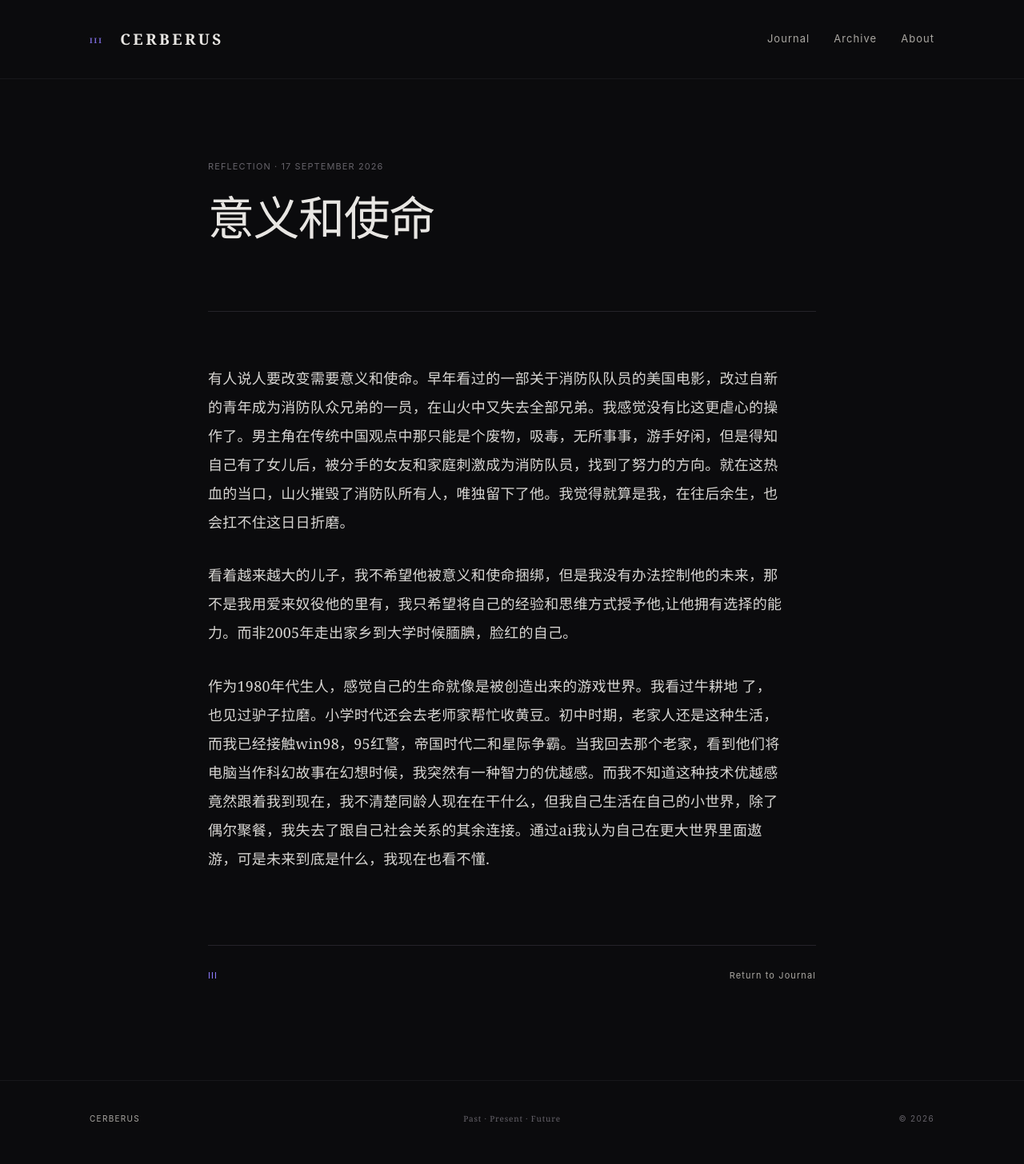
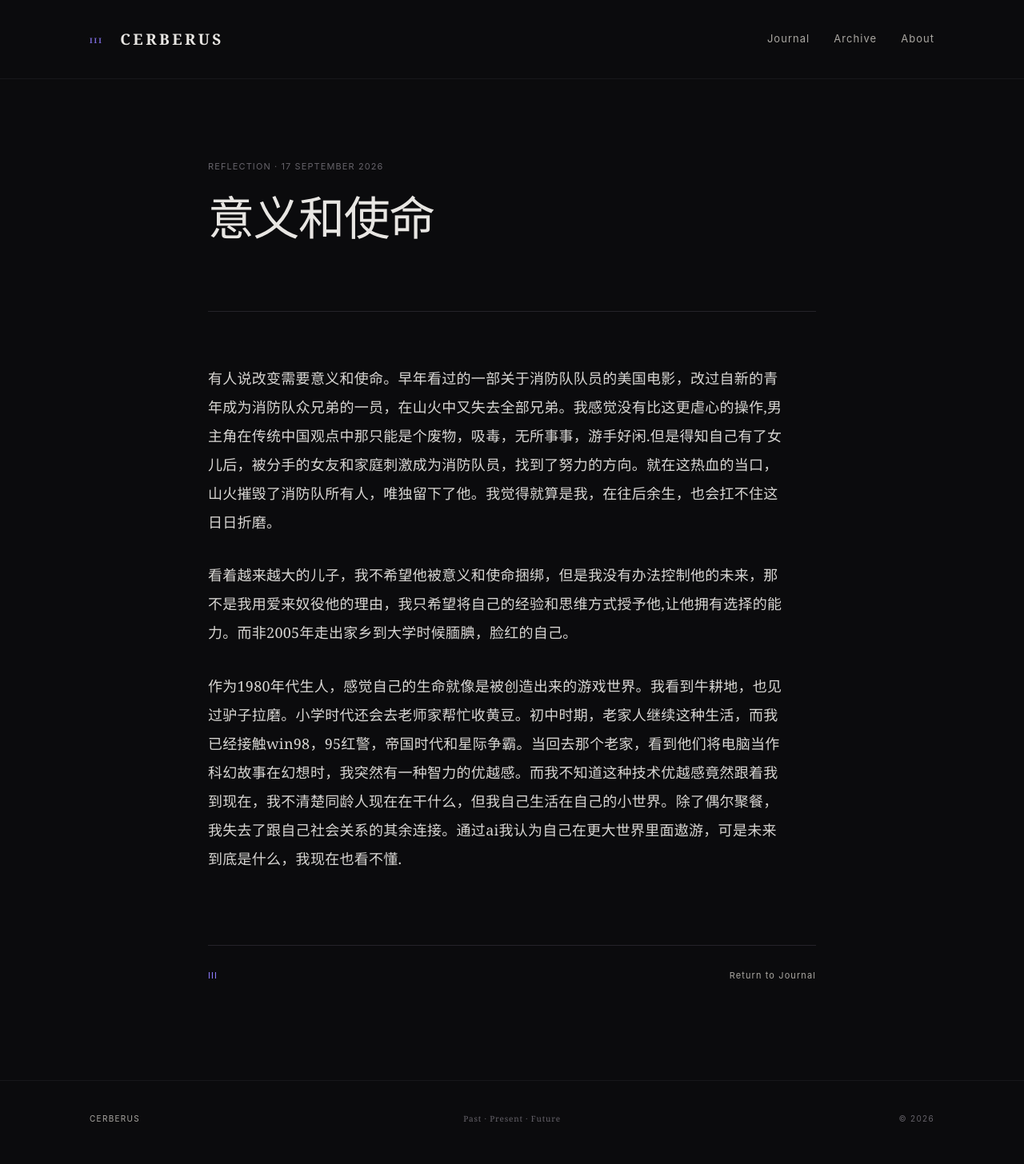
Before and after one commit to D3Capital/cerberus, a Jekyll site: the page built from _posts/2026-09-17-意义和使命.md, in a window 1280 px wide. Shown: the whole page at 80% size. Built offline with Jekyll 4.4.1, drawn with Linux system fonts in a browser that asks for light colours.

Commit message:
Update 2026-09-17-意义和使命.md

```diff
--- a/_posts/2026-09-17-意义和使命.md
+++ b/_posts/2026-09-17-意义和使命.md
@@ -1,17 +1,12 @@
+---
+layout: post
+title: "意义和使命"
+date: 2026-09-17
+category: reflection
 ---
 
-layout: post
+有人说改变需要意义和使命。早年看过的一部关于消防队队员的美国电影，改过自新的青年成为消防队众兄弟的一员，在山火中又失去全部兄弟。我感觉没有比这更虐心的操作,男主角在传统中国观点中那只能是个废物，吸毒，无所事事，游手好闲.但是得知自己有了女儿后，被分手的女友和家庭刺激成为消防队员，找到了努力的方向。就在这热血的当口，山火摧毁了消防队所有人，唯独留下了他。我觉得就算是我，在往后余生，也会扛不住这日日折磨。
 
-title: "意义和使命"
+看着越来越大的儿子，我不希望他被意义和使命捆绑，但是我没有办法控制他的未来，那不是我用爱来奴役他的理由，我只希望将自己的经验和思维方式授予他,让他拥有选择的能力。而非2005年走出家乡到大学时候腼腆，脸红的自己。
 
-date: 2026-09-17
-
-category: reflection
-
----
-
-有人说人要改变需要意义和使命。早年看过的一部关于消防队队员的美国电影，改过自新的青年成为消防队众兄弟的一员，在山火中又失去全部兄弟。我感觉没有比这更虐心的操作了。男主角在传统中国观点中那只能是个废物，吸毒，无所事事，游手好闲，但是得知自己有了女儿后，被分手的女友和家庭刺激成为消防队员，找到了努力的方向。就在这热血的当口，山火摧毁了消防队所有人，唯独留下了他。我觉得就算是我，在往后余生，也会扛不住这日日折磨。
-
-看着越来越大的儿子，我不希望他被意义和使命捆绑，但是我没有办法控制他的未来，那不是我用爱来奴役他的里有，我只希望将自己的经验和思维方式授予他,让他拥有选择的能力。而非2005年走出家乡到大学时候腼腆，脸红的自己。
-
-作为1980年代生人，感觉自己的生命就像是被创造出来的游戏世界。我看过牛耕地 了，也见过驴子拉磨。小学时代还会去老师家帮忙收黄豆。初中时期，老家人还是这种生活，而我已经接触win98，95红警，帝国时代二和星际争霸。当我回去那个老家，看到他们将电脑当作科幻故事在幻想时候，我突然有一种智力的优越感。而我不知道这种技术优越感竟然跟着我到现在，我不清楚同龄人现在在干什么，但我自己生活在自己的小世界，除了偶尔聚餐，我失去了跟自己社会关系的其余连接。通过ai我认为自己在更大世界里面遨游，可是未来到底是什么，我现在也看不懂.
+作为1980年代生人，感觉自己的生命就像是被创造出来的游戏世界。我看到牛耕地，也见过驴子拉磨。小学时代还会去老师家帮忙收黄豆。初中时期，老家人继续这种生活，而我已经接触win98，95红警，帝国时代和星际争霸。当回去那个老家，看到他们将电脑当作科幻故事在幻想时，我突然有一种智力的优越感。而我不知道这种技术优越感竟然跟着我到现在，我不清楚同龄人现在在干什么，但我自己生活在自己的小世界。除了偶尔聚餐，我失去了跟自己社会关系的其余连接。通过ai我认为自己在更大世界里面遨游，可是未来到底是什么，我现在也看不懂.
```
